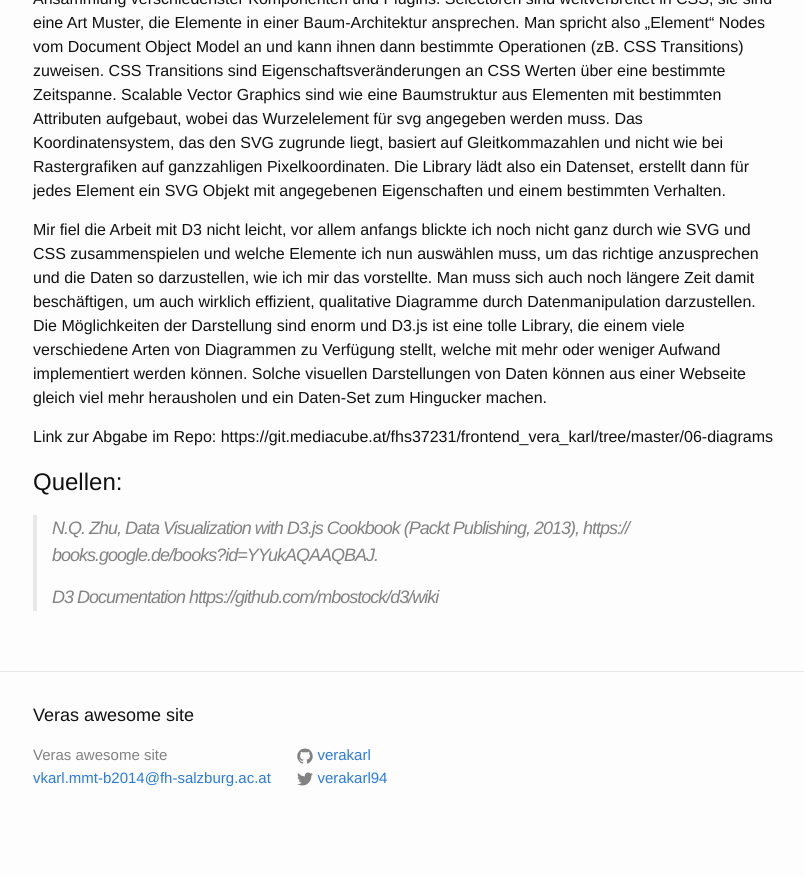
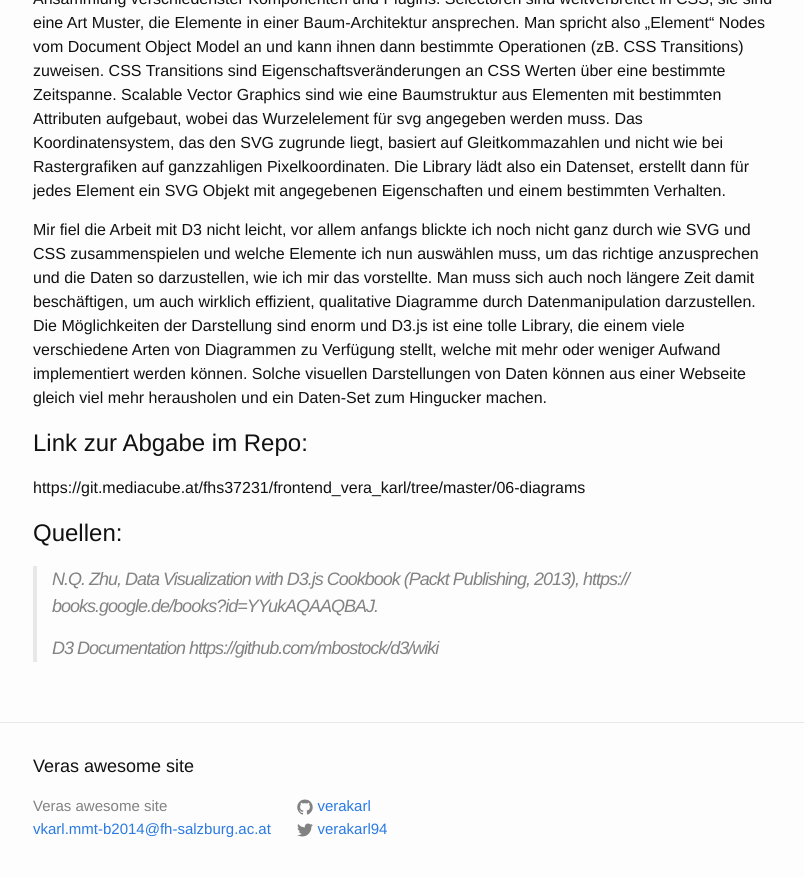
Before and after one commit to veraangerer/verakarl.github.io, a Jekyll site: the page built from _posts/2016-01-21-d3.markdown, in a window 1280 px wide and 900 px high, scrolled down 876 px. Shown: the top 877 px of the window, without its empty margins (237-1041 px from the left). Built offline with Jekyll 4.4.1, drawn with Linux system fonts in a browser that asks for light colours; before the commit the page ends 1725 px from its top, so only the background shows below that.

Commit message:
changed headline by repolink

```diff
--- a/_posts/2016-01-21-d3.markdown
+++ b/_posts/2016-01-21-d3.markdown
@@ -23,7 +23,8 @@ Die Library lädt also ein Datenset, erstellt dann für jedes Element ein SVG Ob
 Mir fiel die Arbeit mit D3 nicht leicht, vor allem anfangs blickte ich noch nicht ganz durch wie SVG und CSS zusammenspielen und welche Elemente ich nun auswählen muss, um das richtige anzusprechen und die Daten so darzustellen, wie ich mir das vorstellte.
 Man muss sich auch noch längere Zeit damit beschäftigen, um auch wirklich effizient, qualitative Diagramme durch Datenmanipulation darzustellen. Die Möglichkeiten der Darstellung sind enorm und D3.js ist eine tolle Library, die einem viele verschiedene Arten von Diagrammen zu Verfügung stellt, welche mit mehr oder weniger Aufwand implementiert werden können. Solche visuellen Darstellungen von Daten können aus einer Webseite gleich viel mehr herausholen und ein Daten-Set zum Hingucker machen.
 
-Link zur Abgabe im Repo: https://git.mediacube.at/fhs37231/frontend_vera_karl/tree/master/06-diagrams
+# Link zur Abgabe im Repo:
+https://git.mediacube.at/fhs37231/frontend_vera_karl/tree/master/06-diagrams
 
 # Quellen:
 > N.Q. Zhu, Data Visualization with D3.js Cookbook (Packt Publishing, 2013),
```
